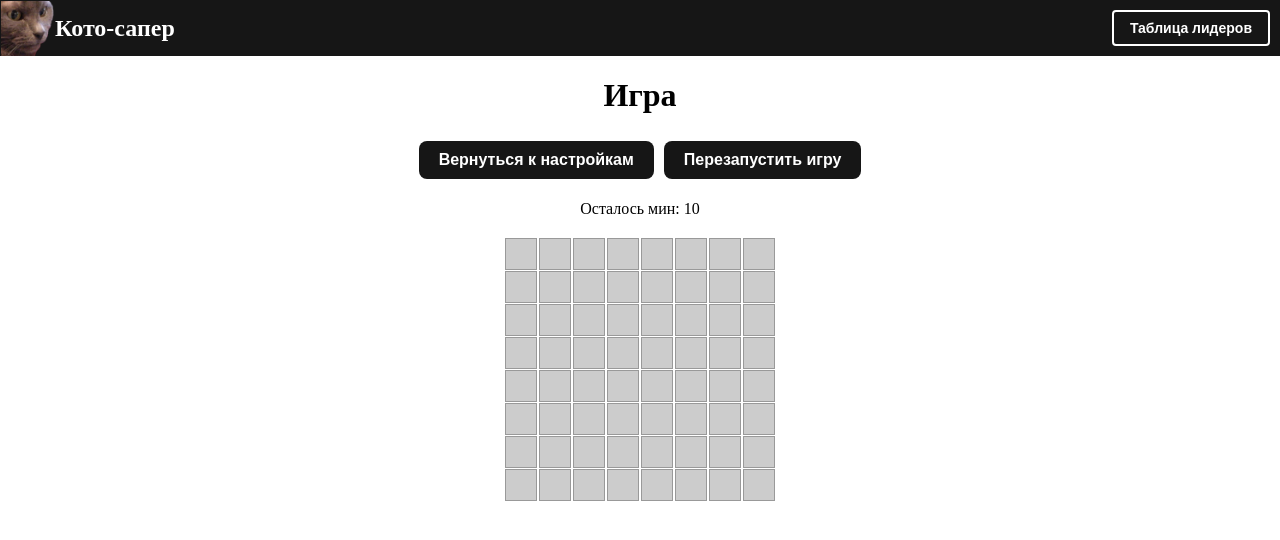
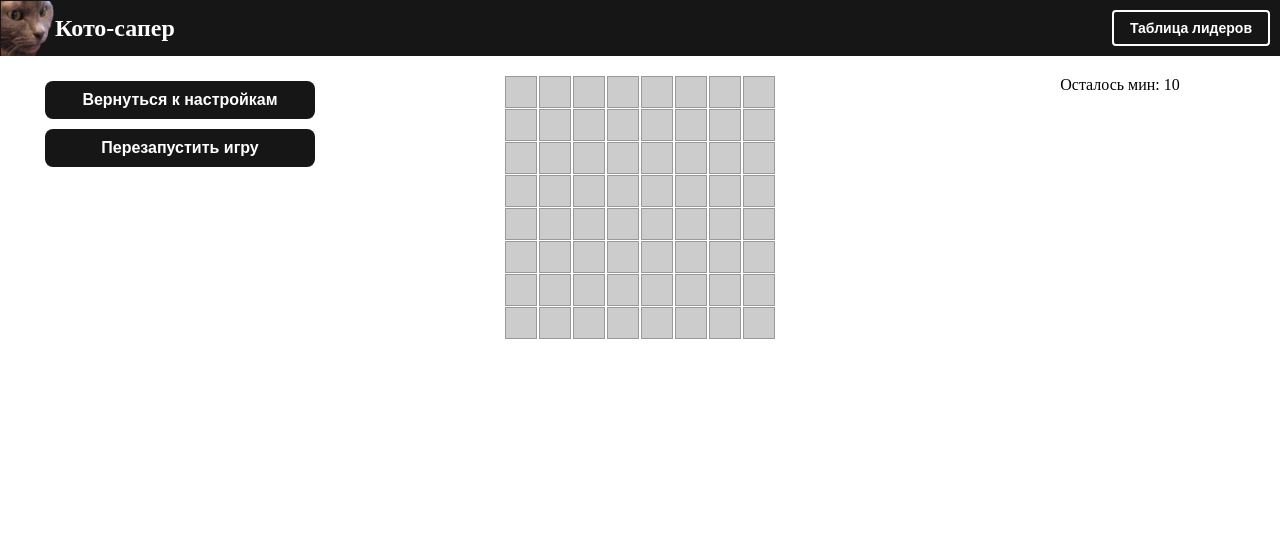
Before and after one commit to liwiggwp/iq-group-minesweeper-game-vue, a Vue app: page /game in a window 1280 px wide. Shown: the top 540 px of the page. Built offline with nearby package versions, Linux system fonts and the light colour scheme.

Commit message:
update page game add column and fix color open cell

```diff
--- a/src/view/GameView.vue
+++ b/src/view/GameView.vue
@@ -1,15 +1,13 @@
 <template>
-  <div>
-    <h1>Игра</h1>
+  <div class="container">
+    <div class="sidebar-left">
       <CustomButton @click="$router.push('/')" width="100"
         >Вернуться к настройкам</CustomButton
       >
       <CustomButton @click="restartGame()" width="100"
         >Перезапустить игру</CustomButton
       >
-    <p>Осталось мин: {{ counterMines }}</p>
-    <p v-if="message" style="color: red">{{ message }}</p>
-
+    </div>
     <div class="board">
       <div v-for="(row, rowIndex) in board" :key="rowIndex" class="row">
         <div
@@ -19,7 +17,7 @@
           @click="openCell(rowIndex, colIndex)"
           @contextmenu.prevent="flagCell(rowIndex, colIndex)"
           :style="{
-            backgroundColor: cell.isOpen ? '#444' : '#ccc',
+            backgroundColor: cell.isOpen ? '#fff' : '#ccc',
             color: colors[cell.countMines],
           }"
         >
@@ -36,6 +34,10 @@
           />
         </div>
       </div>
+    </div>
+    <div class="sidebar-right">
+      <p>Осталось мин: {{ counterMines }}</p>
+      <p v-if="message" style="color: red">{{ message }}</p>
     </div>
   </div>
 </template>
@@ -169,10 +171,24 @@ export default {
 </script>
 
 <style>
+.container {
+  display: grid;
+  grid-template-columns: 1fr 2fr 1fr;
+  align-items: flex-start;
+  margin-top: 20px;
+}
+.sidebar-left {
+  display: flex;
+  flex-direction: column;
+  margin-left: 40px;
+}
+.sidebar-right {
+  display: flex;
+  flex-direction: column;
+}
 .board {
   display: grid;
   gap: 1px;
-  margin-top: 20px;
   justify-content: center;
 }
 .row {
@@ -183,6 +199,10 @@ export default {
   width: 30px;
   height: 30px;
   border: 1px solid #999;
+  display: flex;
+  align-items: center;
+  justify-content: center;
+  font-weight: bold;
 }
 .mine-image {
   width: 100%;
@@ -196,4 +216,7 @@ export default {
   object-fit: cover;
   pointer-events: none;
 }
+p {
+  margin: 0;
+}
 </style>
```
Lines whose indentation alone changed are shown as unchanged.
